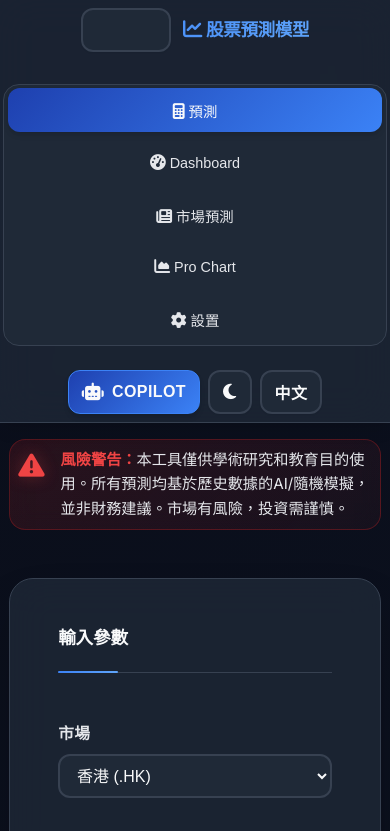
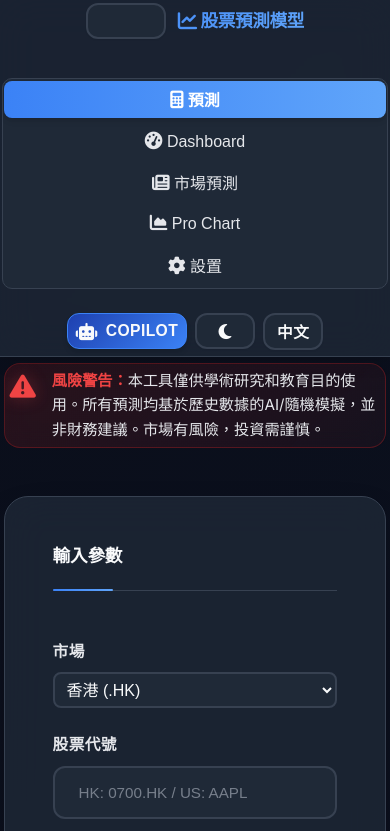
Before and after one commit to HKBryanHO/stockv1, a website: page public/index.html in a window 390 px wide. Shown: the top 831 px of the page. Drawn offline with nearby package versions, Linux system fonts and the light colour scheme; no server answers.

Commit message:
Further optimize mobile RWD: compact tab, button, form, spacing for iPhone

```diff
--- a/public/styles.css
+++ b/public/styles.css
@@ -1256,37 +1256,54 @@ input[type="range"]::-moz-range-thumb {
 
     .nav-tabs {
         flex-direction: column;
+        gap: 0.2rem;
+        padding: 0.2rem 0.1rem;
+        border-radius: 10px;
+        font-size: 0.98rem;
     }
 
     .nav-tab {
         width: 100%;
+        padding: 0.4rem 0.2rem;
+        font-size: 1rem;
+        min-height: 36px;
+        border-radius: 8px;
+        margin-bottom: 0.1rem;
+    }
+    .nav-tab.active {
+        font-weight: 700;
+        background: linear-gradient(90deg, var(--brand-secondary) 0%, var(--brand-accent) 100%);
+        color: #fff;
     }
     .container {
         padding: 0 6px;
         max-width: 100vw;
     }
     .main-content {
-        padding: 0.5rem 0 2.5rem 0;
+        padding: 0.2rem 0 1.2rem 0;
     }
     .tab-content {
-        padding: 0.5rem 0.2rem;
+        padding: 0.2rem 0.1rem;
+        min-height: 55vh;
     }
     .nav-title {
-        font-size: 1.1rem;
+        font-size: 1rem;
         text-align: center;
         word-break: break-all;
+        margin-bottom: 0.2rem;
     }
     .nav-actions {
         flex-direction: row;
         gap: 0.5rem;
         justify-content: center;
         margin-top: 0.5rem;
+        margin-bottom: 0.2rem;
     }
     .btn, button, input, select {
-        font-size: 1rem;
-        min-height: 44px;
-        min-width: 44px;
-        padding: 0.5rem 0.8rem;
+        font-size: 0.98rem;
+        min-height: 36px;
+        min-width: 36px;
+        padding: 0.3rem 0.5rem;
     }
     h1, h2, h3, h4, h5, h6 {
         font-size: 1.1rem !important;
@@ -1295,13 +1312,13 @@ input[type="range"]::-moz-range-thumb {
         font-size: 0.98rem;
     }
     table {
-        font-size: 0.95rem;
+        font-size: 0.93rem;
         width: 100%;
         overflow-x: auto;
         display: block;
     }
     th, td {
-        padding: 0.3rem 0.5rem;
+        padding: 0.2rem 0.3rem;
     }
     .dashboard-header, .dashboard-actions {
         flex-direction: column;
@@ -1309,17 +1326,14 @@ input[type="range"]::-moz-range-thumb {
         align-items: stretch;
     }
     .warning-banner {
-        font-size: 0.95rem;
-        padding: 0.5rem 0.5rem;
-    }
-    .tab-content {
-        min-height: 60vh;
+        font-size: 0.93rem;
+        padding: 0.3rem 0.3rem;
     }
     .navbar {
-        padding: 0.5rem 0;
+        padding: 0.2rem 0;
     }
     .nav-container {
-        padding: 0 0.2rem;
+        padding: 0 0.1rem;
     }
     .status-indicator {
         font-size: 0.8rem;
@@ -1327,6 +1341,28 @@ input[type="range"]::-moz-range-thumb {
     }
     .fa, .fas, .far, .fab, .fal, .fad {
         font-size: 1.1em;
+    }
+    input, select, textarea {
+        font-size: 1rem;
+        padding: 0.3rem 0.5rem;
+        border-radius: 8px;
+    }
+    .form-group, .form-row {
+        margin-bottom: 0.5rem;
+    }
+    .tab-content > .container {
+        padding: 0 2px;
+    }
+    .ticker-bar {
+        font-size: 0.92rem;
+        padding: 0.1rem 0;
+    }
+    .toast {
+        font-size: 0.92rem;
+        padding: 0.3rem 0.5rem;
+    }
+    .btn-primary, .btn-secondary {
+        min-width: 60px;
     }
 }
 }
```
